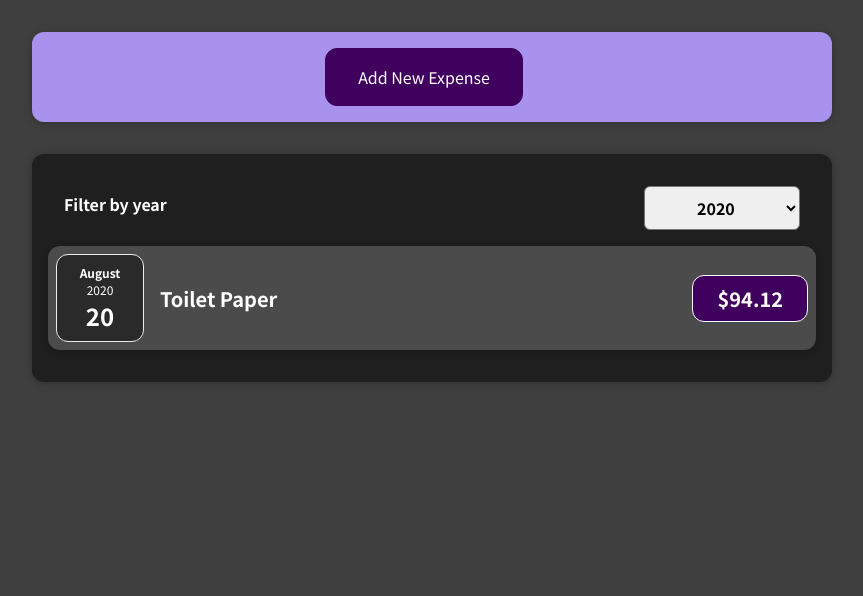
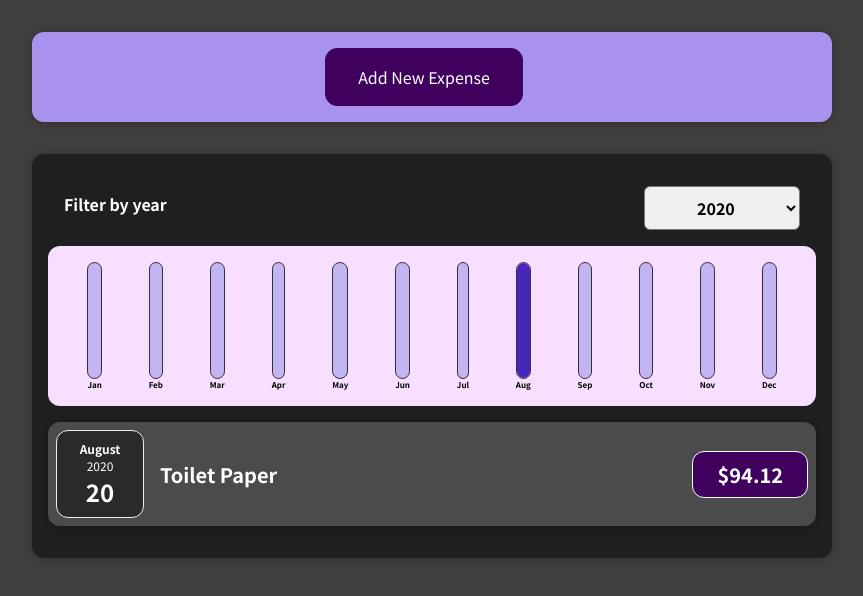
Before and after one commit to Dgvalerio/react-complete-guide, a React (Create React App) app: page / in a window 1280 px wide. Shown: the top 596 px of the page, without its empty margins (208-1071 px from the left). Built offline with nearby package versions, Linux system fonts and the light colour scheme.

Commit message:
Until class 70 - Creating charts

```diff
--- /dev/null
+++ b/src/components/Chart/Chart.css
@@ -0,0 +1,9 @@
+.chart {
+  padding: 1rem;
+  border-radius: 12px;
+  background-color: #f8dfff;
+  text-align: center;
+  display: flex;
+  justify-content: space-around;
+  height: 10rem;
+}
--- /dev/null
+++ b/src/components/Chart/Chart.tsx
@@ -0,0 +1,29 @@
+import React from 'react';
+
+import './Chart.css';
+import ChartBar from './ChartBar';
+
+export interface IDataPoint {
+  label: string;
+  value: number;
+}
+
+const Chart = ({ dataPoints }: { dataPoints: IDataPoint[] }): JSX.Element => {
+  const dataPointsValues = dataPoints.map((dataPoint) => dataPoint.value);
+  const totalMaximum = Math.max(...dataPointsValues);
+
+  return (
+    <div className="chart">
+      {dataPoints.map(({ label, value }) => (
+        <ChartBar
+          key={label}
+          value={value}
+          maxValue={totalMaximum}
+          label={label}
+        />
+      ))}
+    </div>
+  );
+};
+
+export default Chart;
--- /dev/null
+++ b/src/components/Chart/ChartBar.css
@@ -0,0 +1,30 @@
+.chart-bar {
+  height: 100%;
+  display: flex;
+  flex-direction: column;
+  align-items: center;
+}
+
+.chart-bar__inner {
+  height: 100%;
+  width: 100%;
+  border: 1px solid #313131;
+  border-radius: 12px;
+  background-color: #c3b4f3;
+  overflow: hidden;
+  display: flex;
+  flex-direction: column;
+  justify-content: flex-end;
+}
+
+.chart-bar__fill {
+  background-color: #4826b9;
+  width: 100%;
+  transition: all 0.3s ease-out;
+}
+
+.chart-bar__label {
+  font-weight: bold;
+  font-size: 0.5rem;
+  text-align: center;
+}
--- /dev/null
+++ b/src/components/Chart/ChartBar.tsx
@@ -0,0 +1,30 @@
+import React from 'react';
+
+import './ChartBar.css';
+
+const ChartBar = ({
+  label,
+  value,
+  maxValue,
+}: {
+  label: string;
+  value: number;
+  maxValue: number;
+}): JSX.Element => {
+  let barFillHeight = '0%';
+
+  if (maxValue) {
+    barFillHeight = `${Math.round((value / maxValue) * 100)}%`;
+  }
+
+  return (
+    <div className="chart-bar">
+      <div className="chart-bar__inner">
+        <div className="chart-bar__fill" style={{ height: barFillHeight }} />
+      </div>
+      <div className="chart-bar__label">{label}</div>
+    </div>
+  );
+};
+
+export default ChartBar;
--- a/src/components/Expenses/Expenses.tsx
+++ b/src/components/Expenses/Expenses.tsx
@@ -1,6 +1,7 @@
 import React, { useState } from 'react';
 
 import ExpenseFilter from './ExpenseFilter';
+import ExpensesChart from './ExpensesChart';
 import ExpensesList from './ExpensesList';
 
 import './Expenses.css';
@@ -28,6 +29,7 @@
         selected={filteredYear}
         onChangeFilter={filterChangeHandler}
       />
+      <ExpensesChart expenses={filteredExpenses} />
       <ExpensesList expenses={filteredExpenses} />
     </div>
   );
--- /dev/null
+++ b/src/components/Expenses/ExpensesChart.tsx
@@ -0,0 +1,30 @@
+import React from 'react';
+
+import Chart from '../Chart/Chart';
+import { IExpense } from './Expenses';
+
+const ExpensesChart = ({ expenses }: { expenses: IExpense[] }): JSX.Element => {
+  const chartDataPoints = [
+    { label: 'Jan', value: 0 },
+    { label: 'Feb', value: 0 },
+    { label: 'Mar', value: 0 },
+    { label: 'Apr', value: 0 },
+    { label: 'May', value: 0 },
+    { label: 'Jun', value: 0 },
+    { label: 'Jul', value: 0 },
+    { label: 'Aug', value: 0 },
+    { label: 'Sep', value: 0 },
+    { label: 'Oct', value: 0 },
+    { label: 'Nov', value: 0 },
+    { label: 'Dec', value: 0 },
+  ];
+
+  expenses.forEach((expense) => {
+    const expenseMonth = expense.date.getMonth(); // starting at 0 -> January -> 0
+    chartDataPoints[expenseMonth].value += expense.amount;
+  });
+
+  return <Chart dataPoints={chartDataPoints} />;
+};
+
+export default ExpensesChart;
```
